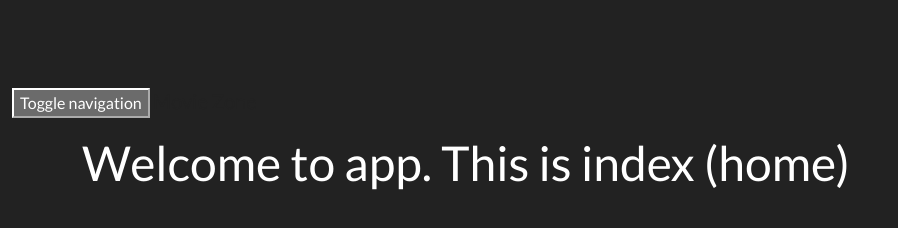
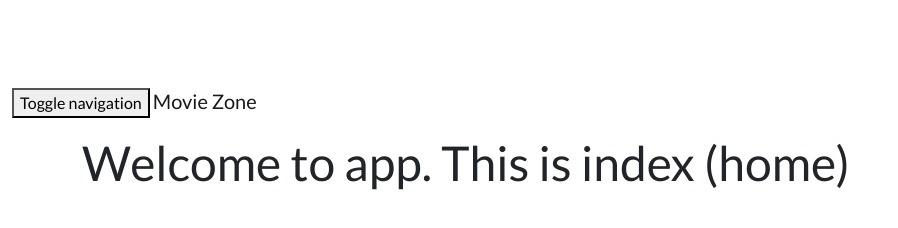
Before and after one commit to danielv14/Movie-Zone, a website: page public/index.html in a window 1280 px wide. Shown: the whole page, without its empty margins (0-898 px from the left). Drawn offline with nearby package versions, Linux system fonts and the light colour scheme; some packages are replaced by stand-ins of ours.

Commit message:
another theme

```diff
--- a/public/index.html
+++ b/public/index.html
@@ -3,7 +3,7 @@
 <head>
   <meta charset="UTF-8">
   <meta name="viewport" content="width=device-width, initial-scale=1.0 user-scalable=no">
-  <link rel="stylesheet" href="../bower_components/bootswatch/darkly/bootstrap.min.css">
+  <link rel="stylesheet" href="../bower_components/bootswatch/flatly/bootstrap.min.css">
   <link rel="stylesheet" href="../bower_components/animate.css/animate.min.css">
   <link rel="stylesheet" href="css/style.css">
   <title>Movie Zone</title>
```
